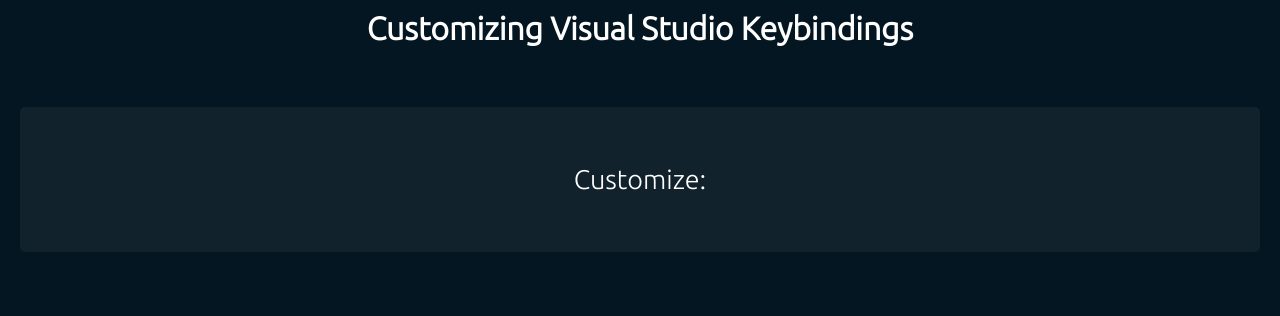
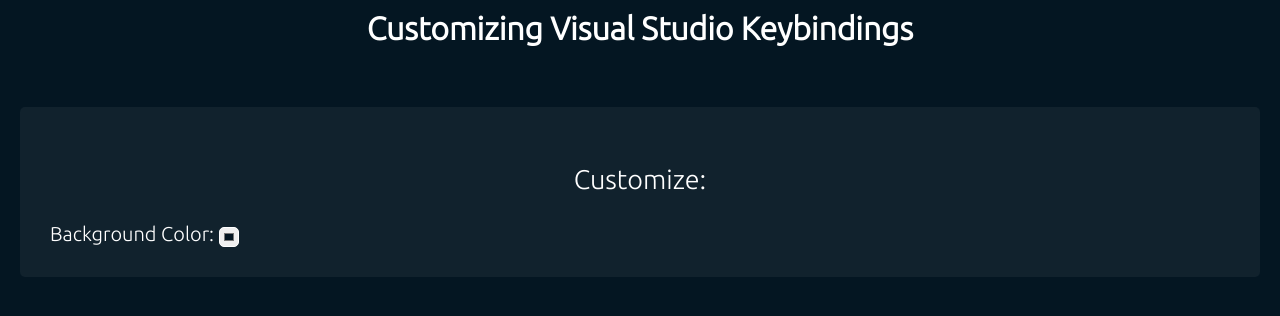
Before and after one commit to realhuman101/vscode-shortcuts, a plain HTML site: page customize.html in a window 1280 px wide. Drawn offline with Linux system fonts and the light colour scheme.

Commit message:
added color option

```diff
--- a/assets/style.css
+++ b/assets/style.css
@@ -114,3 +114,14 @@ body {
 	cursor: pointer;
 	opacity: .7;
 }
+
+label {
+	font-size: 20px;
+}
+
+#color {
+	border: 1px white solid;
+	border-radius: 5px;
+	width: 20px;
+	height: 20px;
+}
--- a/customize.html
+++ b/customize.html
@@ -13,7 +13,10 @@
 		<h1 id="title">Customizing Visual Studio Keybindings</h1>
 		<div id="selection">
 			<p class="info">Customize:</p>
-
+			<form onsubmit="return false;" id="customization">
+				<label for="color" class="colorInput">Background Color: </label>
+				<input type="color" id="color" value="#041622">
+			</form>
 		</div>
 	</body>
 </html>
```
